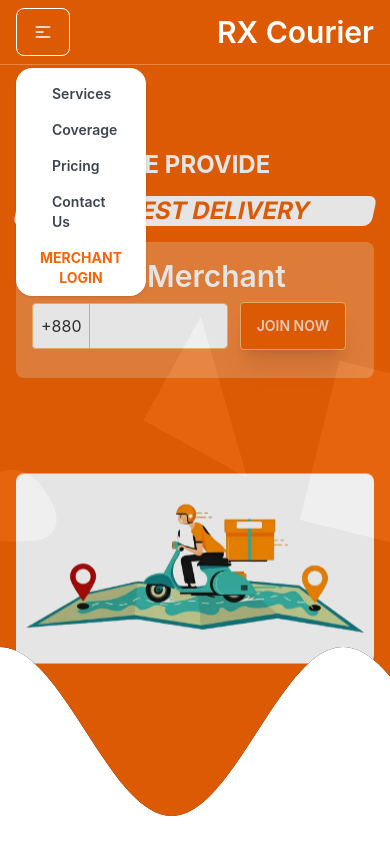
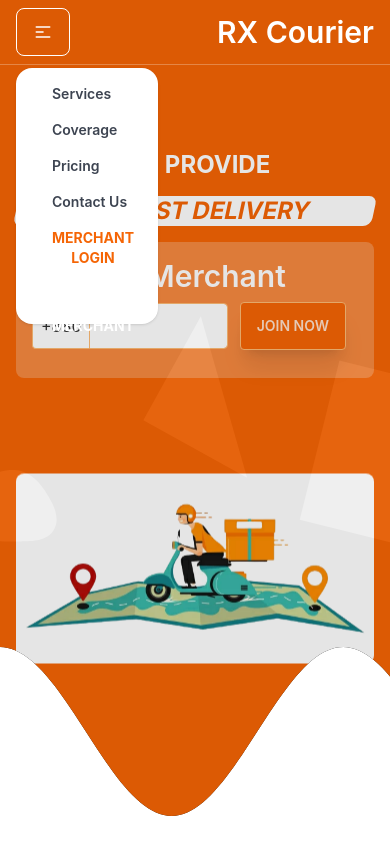
Before and after one commit to habib-sc/rx-courier-react, a React (Create React App) app: page / in a window 390 px wide. Both pictures are taken after a click on the label 43 px from the left and 32 px from the top of the page. Shown: the top 844 px of the page. Built offline with nearby package versions, Linux system fonts and the light colour scheme.

Commit message:
modal fix for mobile

```diff
--- a/src/components/Shared/Header.js
+++ b/src/components/Shared/Header.js
@@ -46,7 +46,15 @@ const Header = () => {
                                     <ScrollLink to='contact-us' activeClass="active-scroll" spy={true} smooth={true} duration={500} offset={-140}>Contact Us</ScrollLink>
                                 </li>
 
-                                <li><a href='/merchant-login' className={`btn border-none font-bold hover:text-white ${navScroll ? "bg-primary text-white": 'bg-white text-primary'} ${pathName !== "/" ? 'bg-primary text-white' : ''}`}>Merchant Login</a></li>
+                                <li className='ml-3'>
+                                    <label htmlFor="merchant-login"  className={`btn border-none font-bold hover:text-white ${navScroll ? "bg-primary text-white": 'bg-white text-primary'} ${pathName !== "/" ? 'bg-primary text-white' : ''}`}> Merchant Login</label>
+                                </li>
+
+
+                                <li className='ml-3'>
+                                    <label htmlFor="merchant-register" className={`btn bg-neutral text-white border-none font-bold hover:text-white ${navScroll ? "bg-primary text-white": 'bg-white text-primary'} ${pathName !== "/" ? 'bg-primary text-white' : ''}`}>Register as Merchant</label>
+                                </li>
+
                             </ul>
                         </div>
                         <Link to='/' className="normal-case text-3xl">RX Courier</Link>
```
